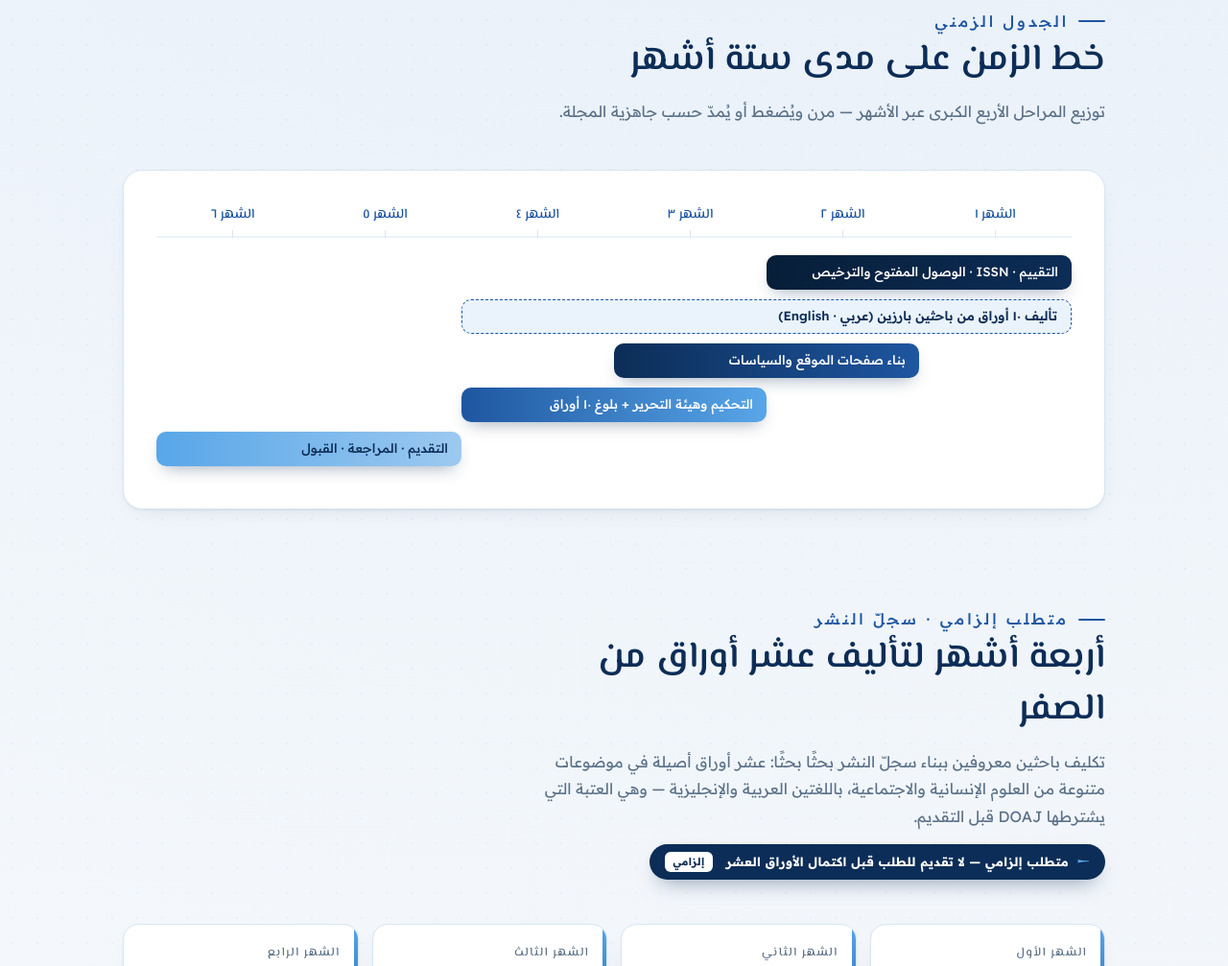
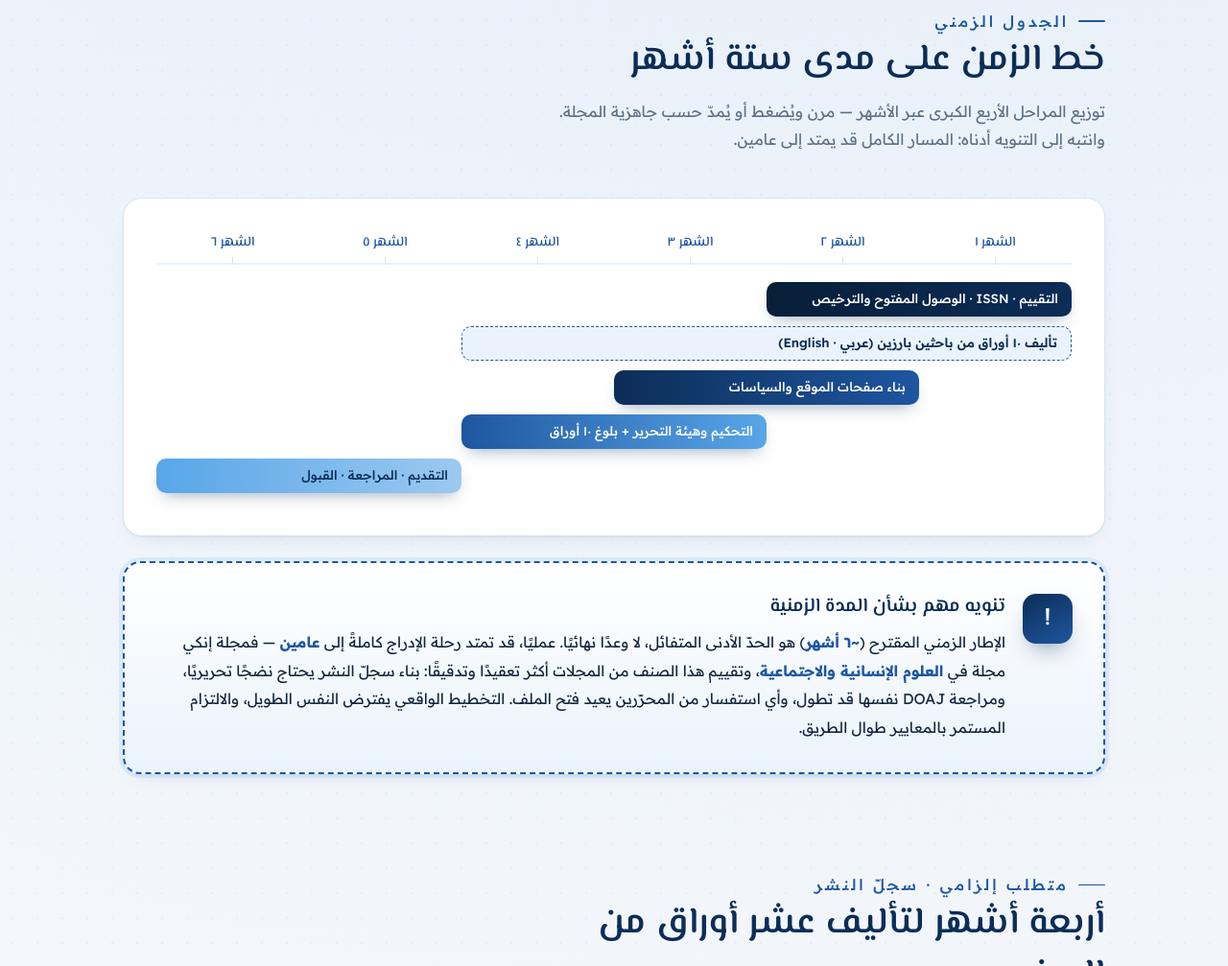
Before and after one commit to ghadeerghazi-debug/enki-doaj-roadmap, a plain HTML site: page index.html in a window 1280 px wide. Shown: the part 1760-2767 px from the top of the page at 96% size. Drawn offline with Linux system fonts and the light colour scheme; a web font is replaced by a local one.

Commit message:
Add prominent notice: indexing may extend to two years for a humanities journal
Co-Authored-By: Claude Fable 5 <noreply@anthropic.com>

```diff
--- a/index.html
+++ b/index.html
@@ -179,6 +179,26 @@
   .bar.p4{background:linear-gradient(90deg,var(--sky),var(--sky-soft));color:var(--navy);}
   .bar.papers{background:var(--ice);border:1.5px dashed var(--blue);color:var(--navy);font-weight:600;box-shadow:none;}
 
+  /* ===================== IMPORTANT TIME NOTICE ===================== */
+  .notice{
+    margin-top:26px;display:flex;gap:18px;align-items:flex-start;flex-wrap:wrap;
+    background:linear-gradient(180deg,#fff,var(--ice));
+    border:2px dashed var(--blue);border-radius:18px;
+    padding:clamp(22px,3vw,32px);
+    box-shadow:0 0 0 4px rgba(88,166,232,.14), var(--shadow-sm);
+  }
+  .notice .sig{
+    width:52px;height:52px;flex:0 0 auto;border-radius:14px;
+    background:linear-gradient(150deg,var(--navy),var(--blue));color:#fff;
+    display:grid;place-items:center;font-family:"El Messiri";font-weight:700;font-size:1.6rem;
+    box-shadow:0 12px 24px -10px rgba(12,45,87,.55);
+  }
+  .notice div{flex:1 1 320px;}
+  .notice h3{margin:0 0 8px;color:var(--navy);font-size:1.25rem;}
+  .notice h3 .req.must{vertical-align:middle;margin-inline-start:8px;}
+  .notice p{margin:0;color:var(--ink);font-size:.97rem;line-height:1.9;}
+  .notice b{color:var(--blue);}
+
   /* ===================== PAPERS PRODUCTION PLAN ===================== */
   .req-banner{
     display:inline-flex;align-items:center;gap:8px;margin-top:14px;
@@ -343,8 +363,8 @@
         <span class="k">من التقييم حتى ما بعد القبول</span>
       </div>
       <div class="stat">
-        <span class="v">~<span class="num">6</span> <small>أشهر</small></span>
-        <span class="k">إطار زمني تنفيذي مقترح</span>
+        <span class="v"><span class="num">٦</span> <small>أشهر</small> – <small>عامان</small></span>
+        <span class="k">إطار زمني واقعي — قد يمتد لعامين لتعقيد تقييم مجلات العلوم الإنسانية</span>
       </div>
       <div class="stat">
         <span class="v">~<span class="num">3</span> <small>أشهر</small></span>
@@ -390,7 +410,7 @@
     <div class="sec-head">
       <p class="eyebrow">الجدول الزمني</p>
       <h2>خط الزمن على مدى ستة أشهر</h2>
-      <p>توزيع المراحل الأربع الكبرى عبر الأشهر — مرن ويُضغط أو يُمدّ حسب جاهزية المجلة.</p>
+      <p>توزيع المراحل الأربع الكبرى عبر الأشهر — مرن ويُضغط أو يُمدّ حسب جاهزية المجلة. وانتبه إلى التنويه أدناه: المسار الكامل قد يمتد إلى عامين.</p>
     </div>
     <div class="plan">
       <div class="plan-inner">
@@ -402,6 +422,14 @@
         <div class="bar-row"><div class="bar p2" style="grid-column:2 / span 2;">بناء صفحات الموقع والسياسات</div></div>
         <div class="bar-row"><div class="bar p3" style="grid-column:3 / span 2;">التحكيم وهيئة التحرير + بلوغ ١٠ أوراق</div></div>
         <div class="bar-row"><div class="bar p4" style="grid-column:5 / span 2;">التقديم · المراجعة · القبول</div></div>
+      </div>
+    </div>
+
+    <div class="notice">
+      <div class="sig" aria-hidden="true">!</div>
+      <div>
+        <h3>تنويه مهم بشأن المدة الزمنية</h3>
+        <p>الإطار الزمني المقترح (<b>~٦ أشهر</b>) هو الحدّ الأدنى المتفائل، لا وعدًا نهائيًا. عمليًا، قد تمتد رحلة الإدراج كاملةً إلى <b>عامين</b> — فمجلة إنكي مجلة في <b>العلوم الإنسانية والاجتماعية</b>، وتقييم هذا الصنف من المجلات أكثر تعقيدًا وتدقيقًا: بناء سجلّ النشر يحتاج نضجًا تحريريًا، ومراجعة DOAJ نفسها قد تطول، وأي استفسار من المحرّرين يعيد فتح الملف. التخطيط الواقعي يفترض النفس الطويل، والالتزام المستمر بالمعايير طوال الطريق.</p>
       </div>
     </div>
   </div>
```
